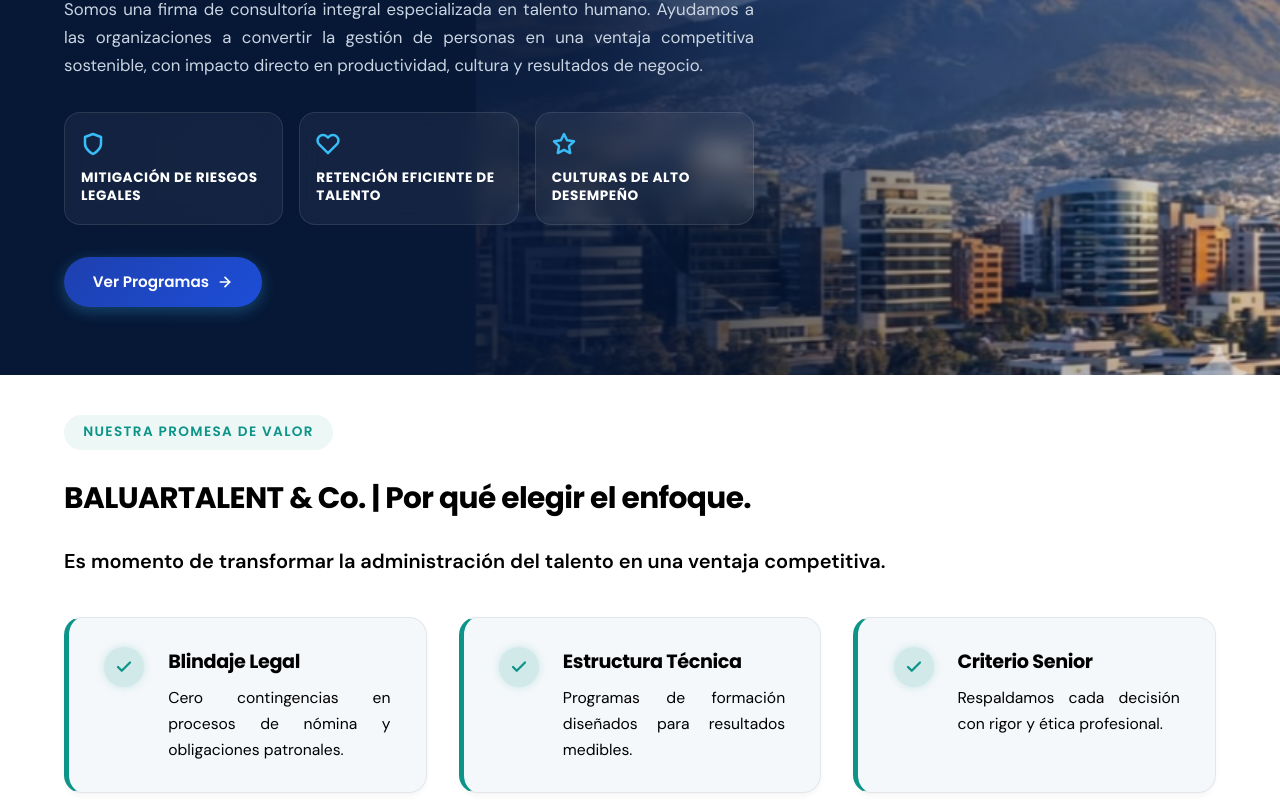
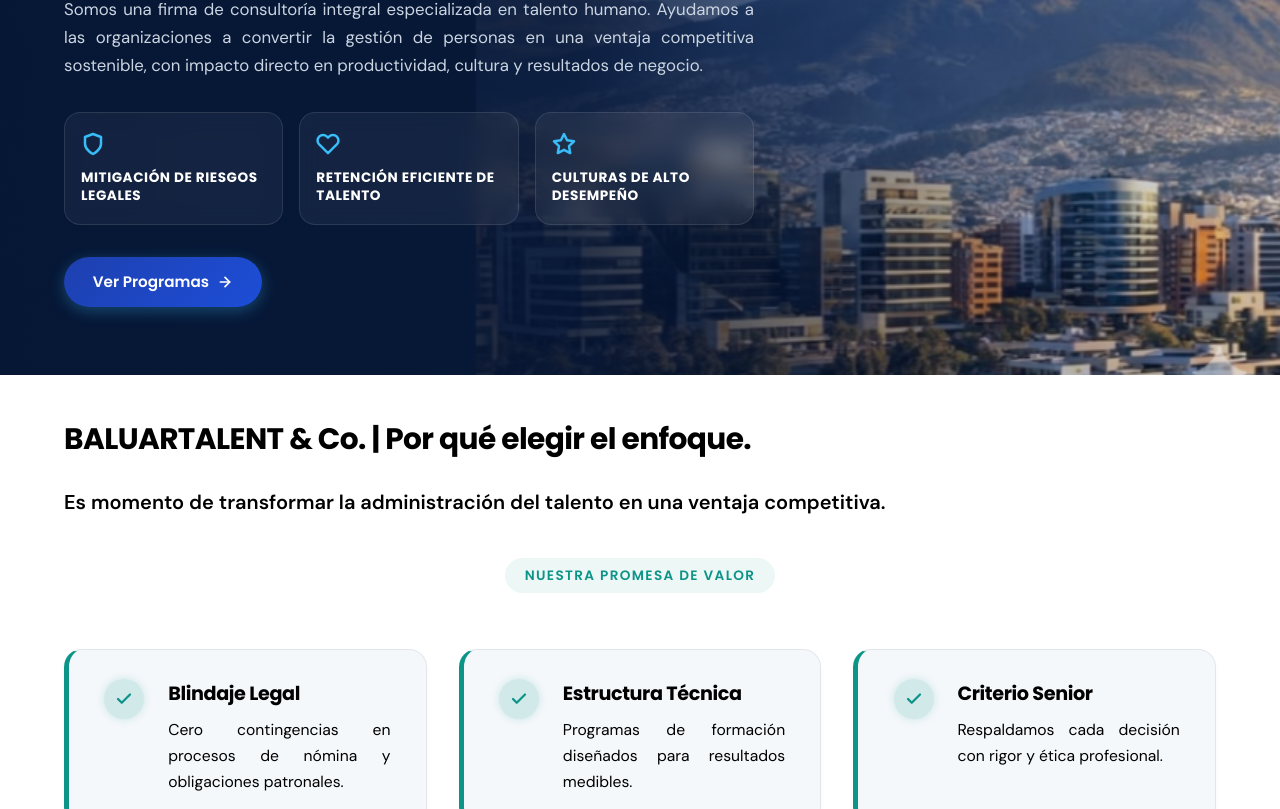
Before and after one commit to Ericks1n/Vtalent, a React (Vite) app: page / in a window 1280 px wide. Shown: the part 425-1234 px from the top of the page. Built offline with nearby package versions, Linux system fonts and the light colour scheme.

Commit message:
style: reubicar y centrar section-subtitle NUESTRA PROMESA DE VALOR

```diff
--- a/src/components/WhyUs.jsx
+++ b/src/components/WhyUs.jsx
@@ -28,11 +28,13 @@
       <div className="container">
         <div className="why-us-grid">
           <div className="why-us-content">
-            <span className="section-subtitle" style={{ marginBottom: '1.5rem' }}>NUESTRA PROMESA DE VALOR</span>
             <h2>BALUARTALENT & Co. | Por qué elegir el enfoque.</h2>
             <p className="lead-text" style={{ margin: '1.5rem 0 2.5rem 0' }}>
               Es momento de transformar la administración del talento en una ventaja competitiva.
             </p>
+            <div style={{ display: 'flex', justifyContent: 'center', marginBottom: '2.5rem' }}>
+              <span className="section-subtitle">NUESTRA PROMESA DE VALOR</span>
+            </div>
 
             <div className="reasons-list">
               {RAZONES.map((razon, index) => (
```
